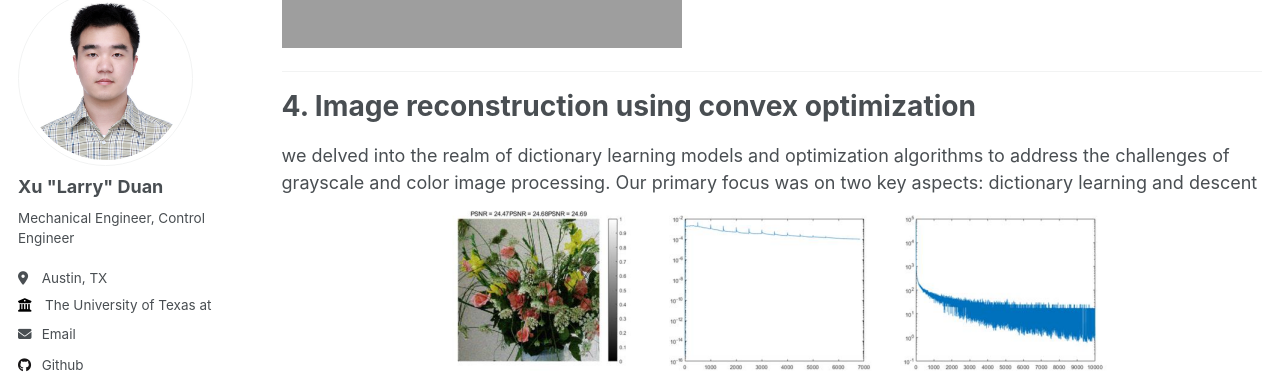
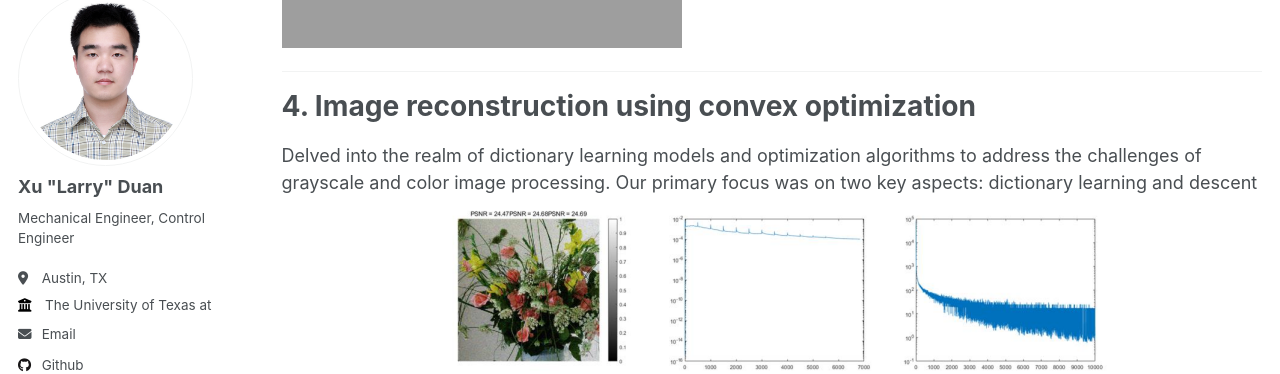
Before and after one commit to Xu-Duan/Xu-Duan.github.io, a Jekyll site: the page built from _pages/projects.md, in a window 1280 px wide and 900 px high, scrolled down 2487 px. Shown: the part 115-489 px from the top of the window. Built offline with Jekyll 4.4.1, drawn with Linux system fonts in a browser that asks for light colours; some of the changed text lies outside the part shown.

Commit message:
modify about and projects

```diff
--- a/_pages/projects.md
+++ b/_pages/projects.md
@@ -33,7 +33,7 @@ Numerical investigation of a fluid domain activated by a waving plate using Latt
 ---
 
 # 4. Image reconstruction using convex optimization
-we delved into the realm of dictionary learning models and optimization algorithms to address the challenges of grayscale and color image processing. Our primary focus was on two key aspects: dictionary learning and descent methods. [Report](http://Xu-Duan.github.io/files/optimization.pdf)
+Delved into the realm of dictionary learning models and optimization algorithms to address the challenges of grayscale and color image processing. Our primary focus was on two key aspects: dictionary learning and descent methods. [Report](http://Xu-Duan.github.io/files/optimization.pdf)
 ![Image Comparison](http://Xu-Duan.github.io/images/Optimization.png)
 
 ---
```
Also changed, not shown: _pages/about.md (+1 -1 lines), 1 other file.
